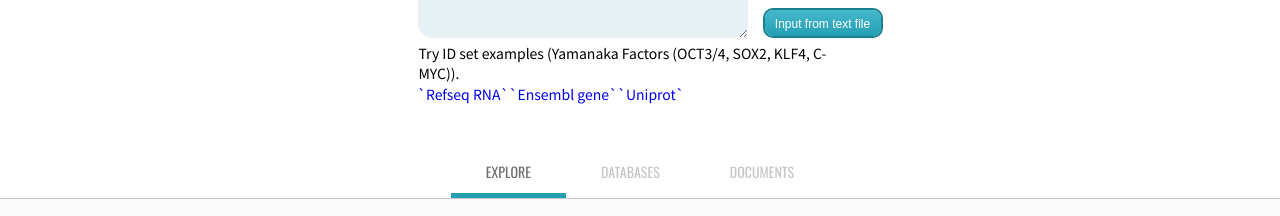
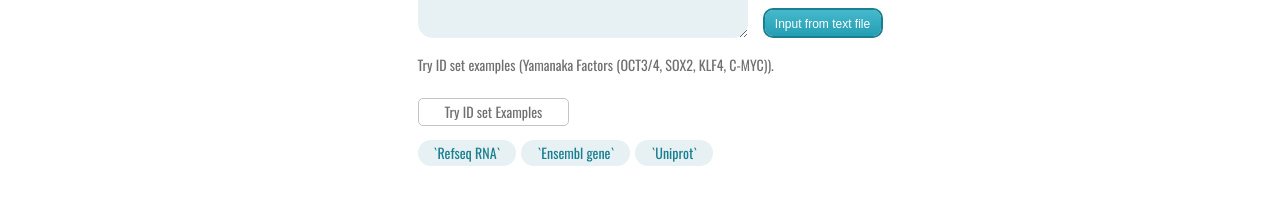
Before and after one commit to togoid/togoid-converter, a Next.js app: page / in a window 1280 px wide. Shown: the part 274-490 px from the top of the page. Built offline with nearby package versions, Linux system fonts and the light colour scheme.

Commit message:
Adjust layout of input area bottom text, link

```diff
--- a/components/IdInput.js
+++ b/components/IdInput.js
@@ -87,17 +87,21 @@ const IdInput = (props) => {
           />
         </div>
       </form>
-      <div>
-        <td>
+      <div className="input_area__bottom">
+        <p className="input_area__bottom__text">
           Try ID set examples (Yamanaka Factors (OCT3/4, SOX2, KLF4, C-MYC)).
-        </td>
+        </p>
 
+        <p className="input_area__bottom__square">Try ID set Examples</p>
+
+        <div className="input_area__bottom__links">
           <a
             href="#"
             onClick={(e) => {
               e.preventDefault();
               clickIdSetExample("refseq_rna");
             }}
+            className="input_area__bottom__link"
           >
             `Refseq RNA`
           </a>
@@ -107,6 +111,7 @@ const IdInput = (props) => {
               e.preventDefault();
               clickIdSetExample("ensembl_gene");
             }}
+            className="input_area__bottom__link"
           >
             `Ensembl gene`
           </a>
@@ -116,9 +121,11 @@ const IdInput = (props) => {
               e.preventDefault();
               clickIdSetExample("uniprot");
             }}
+            className="input_area__bottom__link"
           >
             `Uniprot`
           </a>
+        </div>
       </div>
     </div>
   );
--- a/styles/_color.scss
+++ b/styles/_color.scss
@@ -4,6 +4,7 @@ $blue01: #249EB3;
 $blue02: #1A8091;
 $blue03: #46B9CC;
 $blue04: #DCF3F1;
+$blue05: #E7F0F2;
 
 $green01: #B1DD6A;
 
--- a/styles/_index.scss
+++ b/styles/_index.scss
@@ -27,6 +27,35 @@
         position: relative;
         width: 330px;
         height: 110px;
+      }
+    }
+    &__bottom {
+      font-family: Oswald;
+      margin: 12px 0 0;
+      &__text {
+        font-size: 1.4rem;
+        color: $gray04;
+        margin: 0 0 23px;
+      }
+      &__square {
+        display: inline-block;
+        font-size: 1.4rem;
+        color: $gray04;
+        padding: 0 26px;
+        margin: 0 0 14px;
+        line-height: 26px;
+        border-radius: 5px;
+        border: 1px solid $gray01;
+      }
+      &__link {
+        display: inline-block;
+        font-size: 1.4rem;
+        color: $blue02;
+        padding: 0 16px;
+        margin: 0 5px 0 0;
+        line-height: 26px;
+        border-radius: 13px;
+        background: $blue05;
       }
     }
   }
```
Lines whose indentation alone changed are shown as unchanged.
